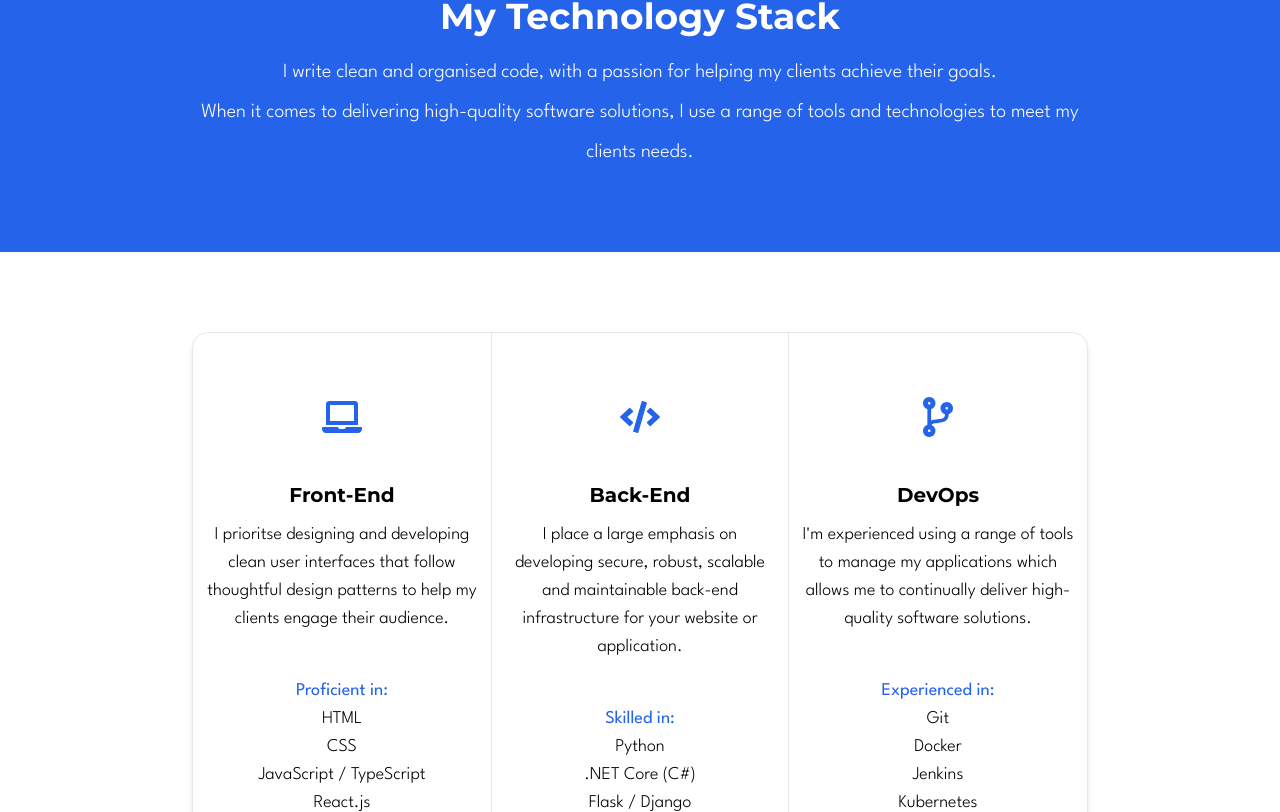
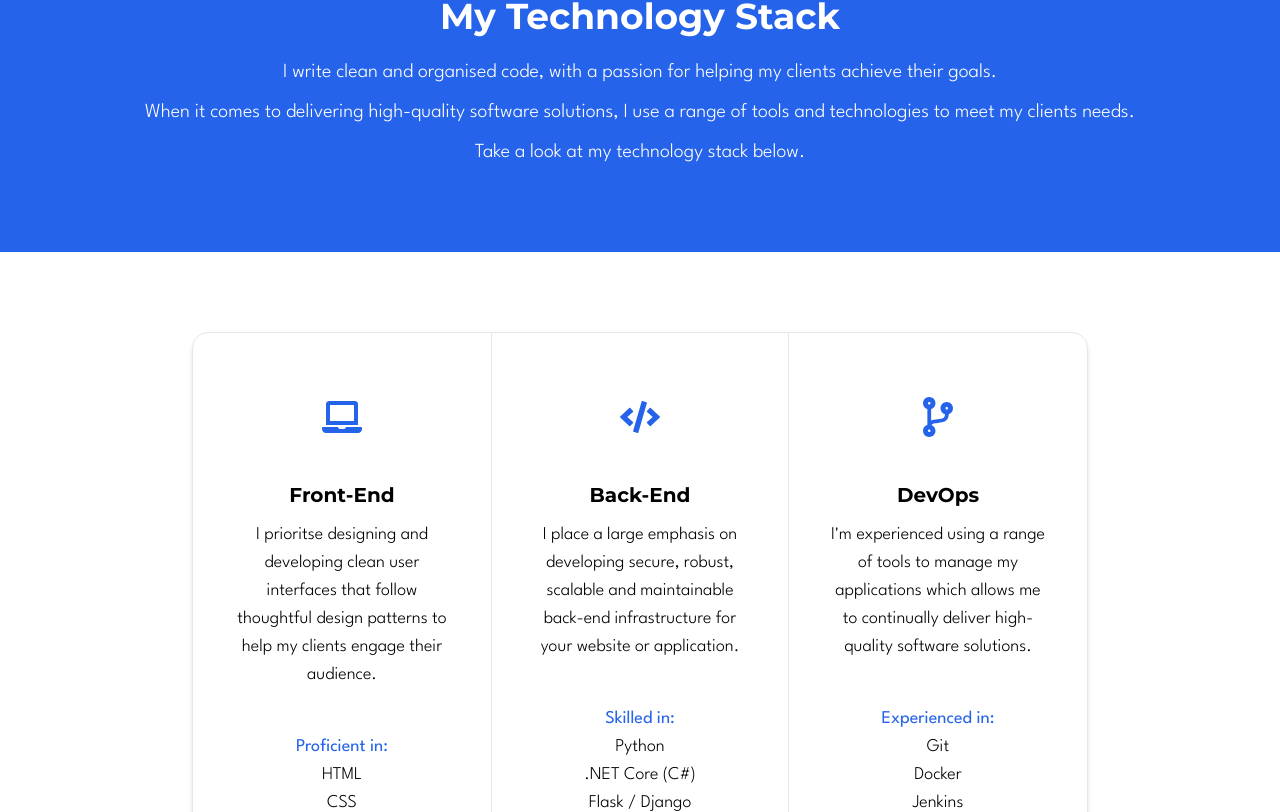
Before and after one commit to jkbeattie/jkbeattie.dev, a React (Create React App) app: page / in a window 1280 px wide. Shown: the part 1048-1860 px from the top of the page. Built offline with nearby package versions, Linux system fonts and the light colour scheme.

Commit message:
fix: update naming

```diff
--- a/src/components/TechStack.tsx
+++ /dev/null
@@ -1,20 +0,0 @@
-import TechStackTable from "./TechStackTable"
-
-function TechStack() {
-    return (
-        <div className="tech-stack my-20">
-            <div className="tech-stack-text py-20 text-center full-bleed bg-blue-600 text-white">
-                <div className="wrapper">
-                    <h1 className="text-4xl font-bold font-heading leading-loose">My Technology Stack</h1>
-                    <p className="text-xl font-light font-main leading-loose">I write clean and organised code, with a passion for helping my clients achieve their goals.</p>
-                    <p className="text-xl font-light font-main leading-loose">When it comes to delivering high-quality software solutions, I use a range of tools and technologies to meet my clients needs.</p>
-                </div>
-            </div>
-            <div className="wrapper my-20">
-                <TechStackTable />
-            </div>
-        </div>
-    )
-}
-
-export default TechStack
--- /dev/null
+++ b/src/components/Technology.tsx
@@ -0,0 +1,17 @@
+import TechnologyTable from "./TechnologyTable"
+
+function Technology() {
+    return (
+        <section className="tech-stack my-20">
+            <div className="tech-stack-text py-20 text-center full-bleed bg-blue-600 text-white">
+                    <h1 className="text-4xl font-bold font-heading leading-loose">My Technology Stack</h1>
+                    <p className="text-xl font-light font-main leading-loose">I write clean and organised code, with a passion for helping my clients achieve their goals. </p>
+                    <p className="text-xl font-light font-main leading-loose">When it comes to delivering high-quality software solutions, I use a range of tools and technologies to meet my clients needs.</p>
+                    <p className="text-xl font-light font-main leading-loose">Take a look at my technology stack below.</p>
+                </div>
+                <TechnologyTable />
+        </section>
+    )
+}
+
+export default Technology
--- a/src/components/TechStackTable.tsx
+++ b/src/components/TechnologyTable.tsx
@@ -1,12 +1,12 @@
 import { FaLaptop, FaCode, FaCodeBranch } from 'react-icons/fa'
 
-function TechStackTable() {
+function TechnologyTable() {
     return (
-        <div className="tech-stack-table grid grid-cols-3">
+        <div className="tech-stack-table grid grid-cols-3 wrapper my-20">
             <div className="tech-stack-column frontend">
                 <FaLaptop className='tech-stack-icon' />
                 <p className="font-heading font-bold text-xl mt-5">Front-End</p>
-                <p className="font-main font-light text-lg text-center mx-3 my-3">I prioritse designing and developing clean user interfaces that follow thoughtful design patterns to help my clients engage their audience.</p>
+                <p className="font-main font-light text-lg text-center mx-10 my-3">I prioritse designing and developing clean user interfaces that follow thoughtful design patterns to help my clients engage their audience.</p>
                 <p className="font-main font-normal text-lg text-center text-blue-600 mt-8">Proficient in:</p>
                 <ul className="skills font-main font-light text-lg text-center">
                     <li>HTML</li>
@@ -20,7 +20,7 @@ function TechStackTable() {
             <div className="tech-stack-column bordered backend">
                 <FaCode className='tech-stack-icon' />
                 <p className='font-heading font-bold text-xl mt-5'>Back-End</p>
-                <p className="font-main font-light text-lg text-center mx-3 my-3">I place a large emphasis on developing secure, robust, scalable and maintainable back-end infrastructure for your website or application.</p>
+                <p className="font-main font-light text-lg text-center mx-10 my-3">I place a large emphasis on developing secure, robust, scalable and maintainable back-end infrastructure for your website or application.</p>
                 <p className="font-main font-normal text-lg text-center text-blue-600 mt-8">Skilled in:</p>
                 <ul className="skills font-main font-light text-lg text-center">
                     <li>Python</li>
@@ -34,7 +34,7 @@ function TechStackTable() {
             <div className="tech-stack-column devops">
                 <FaCodeBranch className='tech-stack-icon' />
                 <p className='font-heading font-bold text-xl mt-5'>DevOps</p>
-                <p className="font-main font-light text-lg text-center mx-3 my-3">I'm experienced using a range of tools to manage my applications which allows me to continually deliver high-quality software solutions.</p>
+                <p className="font-main font-light text-lg text-center mx-10 my-3">I'm experienced using a range of tools to manage my applications which allows me to continually deliver high-quality software solutions.</p>
                 <p className="font-main font-normal text-lg text-center text-blue-600 mt-8">Experienced in:</p>
                 <ul className="skills font-main font-light text-lg text-center">
                     <li>Git</li>
@@ -49,4 +49,4 @@ function TechStackTable() {
     )
 }
 
-export default TechStackTable
+export default TechnologyTable
--- a/src/pages/Home.tsx
+++ b/src/pages/Home.tsx
@@ -1,13 +1,13 @@
 import Hero from '../components/Hero';
 import Navbar from '../components/Navbar';
-import TechStack from '../components/TechStack';
+import Technology from '../components/Technology';
 
 function Home() {
     return (
         <div>
             <Navbar />
             <Hero />
-            <TechStack />
+            <Technology />
         </div>
     )
 }
```
